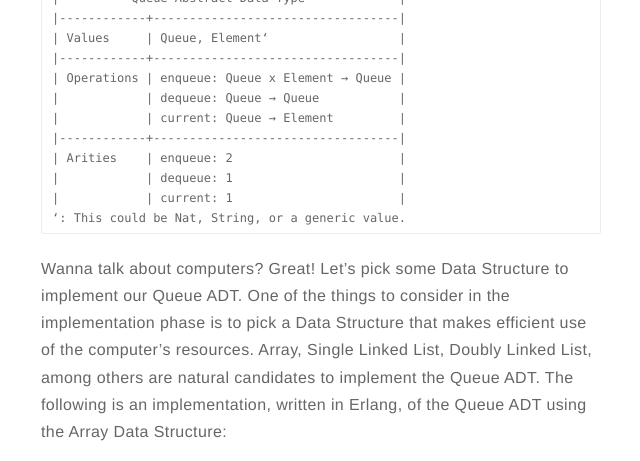
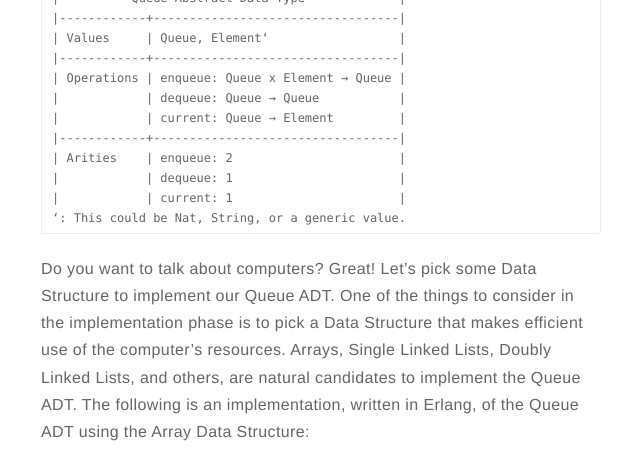
Before and after one commit to minostro/minostro.github.io, a Jekyll site: the page built from _posts/2016-10-17-adt-and-data-structures.markdown, in a window 1280 px wide and 900 px high, scrolled down 807 px, cut to the strip 0-461 px from the top of the window. Shown: the whole strip, without its empty margins (319-959 px from the left). Built offline with Jekyll 4.4.1, drawn with Linux system fonts in a browser that asks for light colours; formulas are drawn with MathJax 3; comment, search, counter and statistics services are not loaded; some of the changed text lies outside the part shown.

Commit message:
Incorporate Gary's comments

````diff
--- a/_posts/2016-10-17-adt-and-data-structures.markdown
+++ b/_posts/2016-10-17-adt-and-data-structures.markdown
@@ -43,7 +43,13 @@ defining an ADT one ignores implementation details.
 ‘: This could be Nat, String, or a generic value.
 ```
 
-Wanna talk about computers? Great! Let’s pick some Data Structure to implement our Queue ADT. One of the things to consider in the implementation phase is to pick a Data Structure that makes efficient use of the computer’s resources. Array, Single Linked List, Doubly Linked List, among others are natural candidates to implement the Queue ADT. The following is an implementation, written in Erlang, of the Queue ADT using the Array Data Structure:
+Do you want to talk about computers? Great! Let’s pick some Data
+Structure to implement our Queue ADT. One of the things to consider in
+the implementation phase is to pick a Data Structure that makes
+efficient use of the computer’s resources. Arrays, Single Linked
+Lists, Doubly Linked Lists, and others, are natural candidates to
+implement the Queue ADT. The following is an implementation, written
+in Erlang, of the Queue ADT using the Array Data Structure:
 
 {% gist 73eea58737720b99417f6bbfa185242a signature.erl %}
 
````
Also changed, not shown: other parts of _posts/2016-10-17-adt-and-data-structures.markdown (+4 -1 lines).
